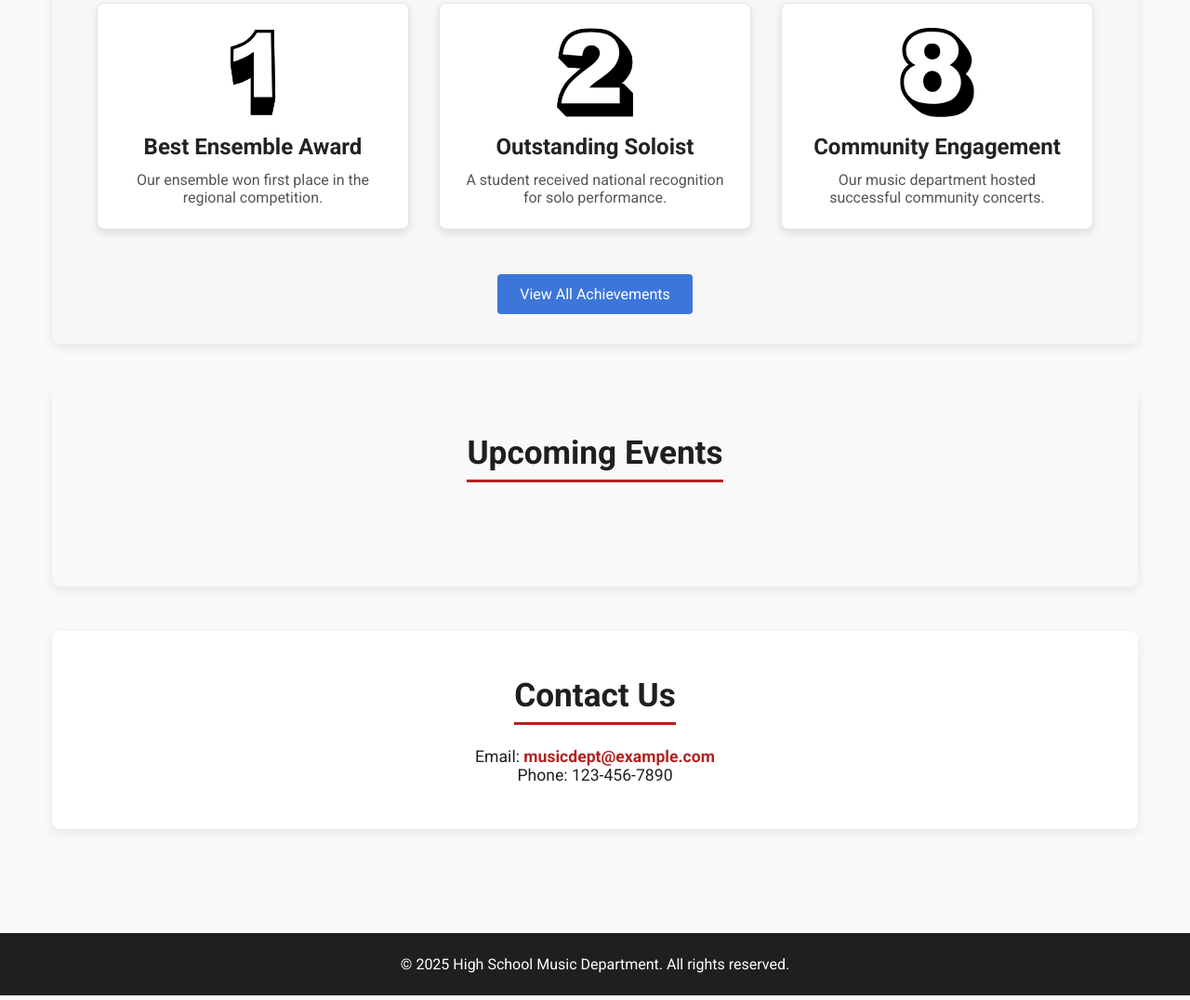
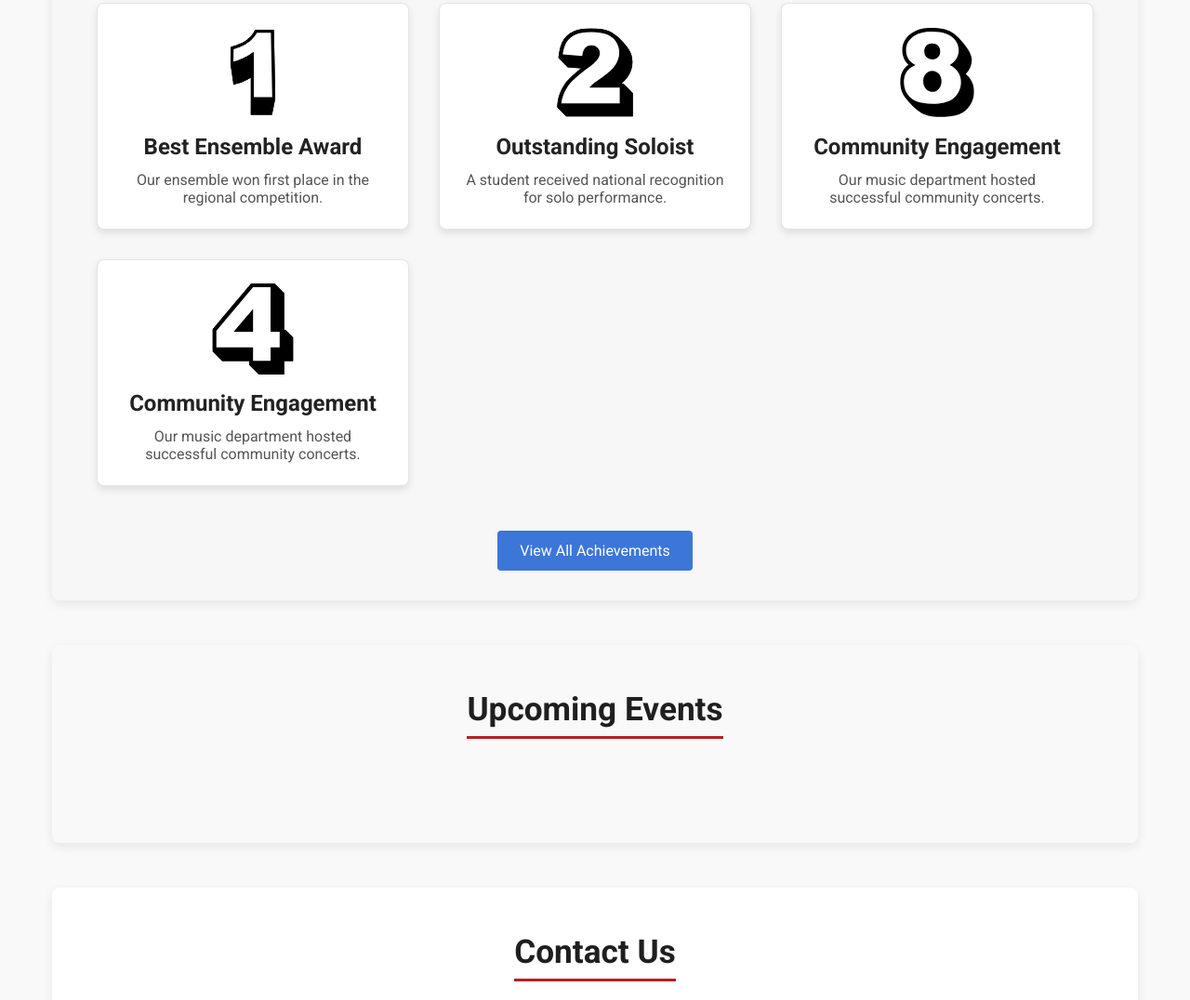
Before and after one commit to mgorman11/high-school-music-dept-website, a website: page public/index.html in a window 1280 px wide. Shown: the part 1317-2393 px from the top of the page at 93% size. Drawn offline with Linux system fonts and the light colour scheme; no server answers.

Commit message:
Update index.html

```diff
--- a/public/index.html
+++ b/public/index.html
@@ -82,6 +82,11 @@
       <h3>Community Engagement</h3>
       <p>Our music department hosted successful community concerts.</p>
     </div>
+    <div class="achievement-card">
+      <img src="images/4.svg" alt="Community Engagement">
+      <h3>Community Engagement</h3>
+      <p>Our music department hosted successful community concerts.</p>
+    </div>
     <!-- More cards as needed -->
   </div>
   <div class="achievements-footer">
```
